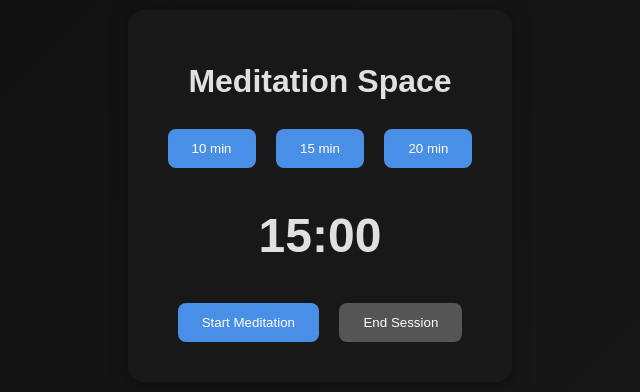
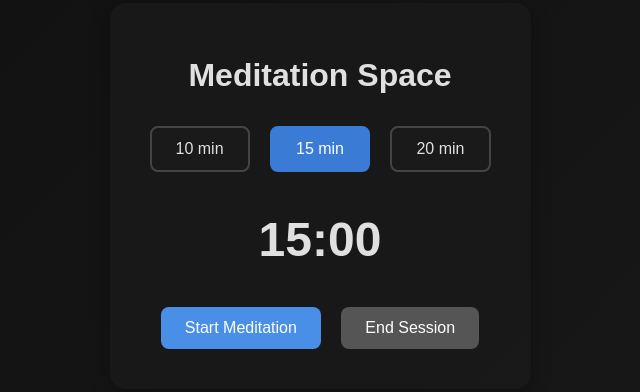
Before and after one commit to hmhorizonit/horizon-medidate, a website built with Vite: page index.html in a window 1280 px wide. Shown: the part 204-596 px from the top of the page, without its empty margins (320-960 px from the left). Built offline with nearby package versions, Linux system fonts and the light colour scheme.

Commit message:
Update style.css

```diff
--- a/style.css
+++ b/style.css
@@ -4,6 +4,7 @@
     --text-primary: #e0e0e0;
     --accent-color: #4a8fe7;
     --button-hover: #2d6bc2;
+    --active-color: #3a7bd5;
 }
 
 [data-theme="dark"] {
@@ -30,6 +31,33 @@ body {
     box-shadow: 0 4px 20px rgba(0, 0, 0, 0.3);
 }
 
+.timer-controls {
+    margin: 1.5rem 0;
+}
+
+.timer-option {
+    background-color: var(--bg-secondary);
+    color: var(--text-primary);
+    border: 2px solid #444;
+    padding: 0.75rem 1.5rem;
+    margin: 0.5rem;
+    border-radius: 0.5rem;
+    cursor: pointer;
+    transition: all 0.3s;
+    font-size: 1rem;
+}
+
+.timer-option:hover {
+    border-color: var(--accent-color);
+    background-color: rgba(74, 143, 231, 0.1);
+}
+
+.timer-option.active {
+    background-color: var(--active-color);
+    border-color: var(--active-color);
+    color: white;
+}
+
 button {
     background-color: var(--accent-color);
     color: white;
@@ -39,6 +67,7 @@ button {
     border-radius: 0.5rem;
     cursor: pointer;
     transition: background-color 0.3s;
+    font-size: 1rem;
 }
 
 button:hover:not(:disabled) {
@@ -54,4 +83,5 @@ button:disabled {
     font-size: 3rem;
     margin: 2rem 0;
     font-weight: bold;
+    font-variant-numeric: tabular-nums;
 }
```
